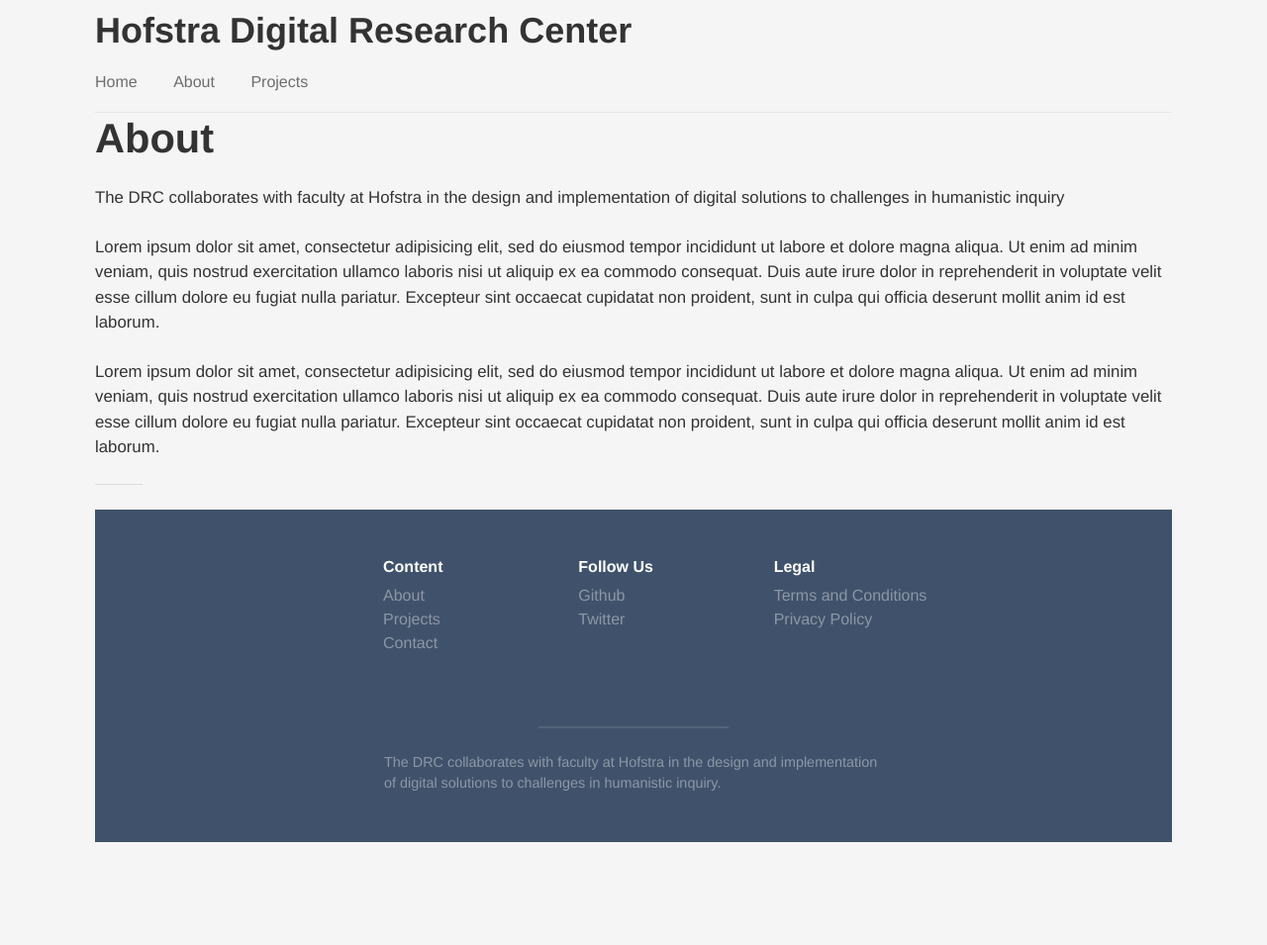
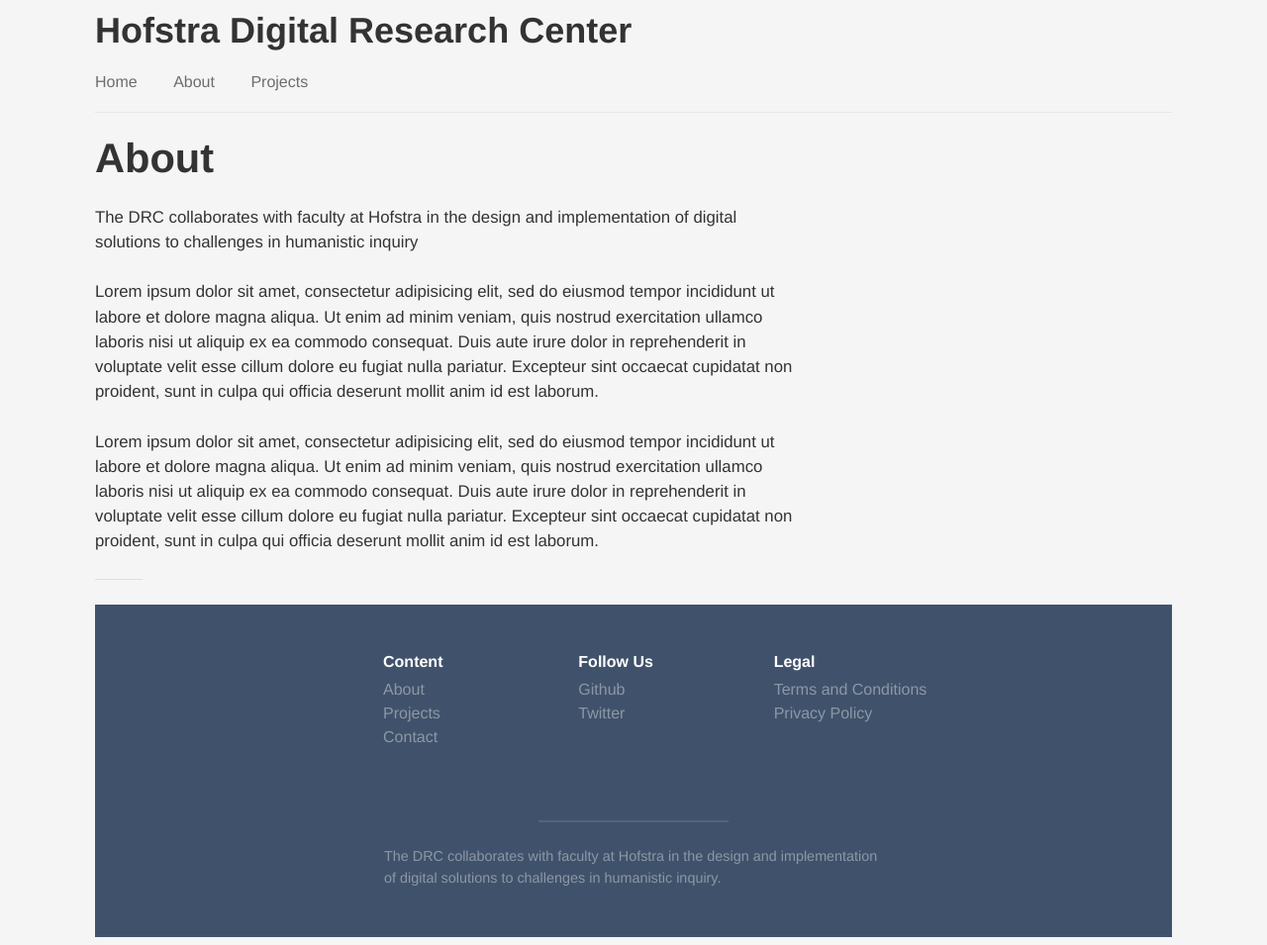
Before and after one commit to hofstra/drc, a Jekyll site: the page built from about.md, in a window 1280 px wide. Shown: the whole page at 99% size. Built offline with Jekyll 4.4.1, drawn with Linux system fonts in a browser that asks for light colours; nearby versions of some CDN libraries; before the commit the page ends 900 px from its top, so only the background shows below that.

Commit message:
Tweaks to layout,

```diff
--- a/_sass/_layout.scss
+++ b/_sass/_layout.scss
@@ -195,11 +195,9 @@
   $medium-screen: em(640) !default;
   $base-font-color: $dark-gray !default;
 
-  // width: 90%;
-  // margin: 20px;
 
   h1, h2, h3, p {
-    margin: 0;
+    margin: 20px 0 0 0;
   }
 
   hr {
@@ -213,6 +211,7 @@
   p {
     color: $base-font-color;
     line-height: $base-line-height;
+    width: 66%;
   }
 
   a {
@@ -322,6 +321,10 @@
 
   p.author {
     font-family: $sans-serif;
+  }
+
+  ul {
+    @extend %default-ul;
   }
 }
 
```
